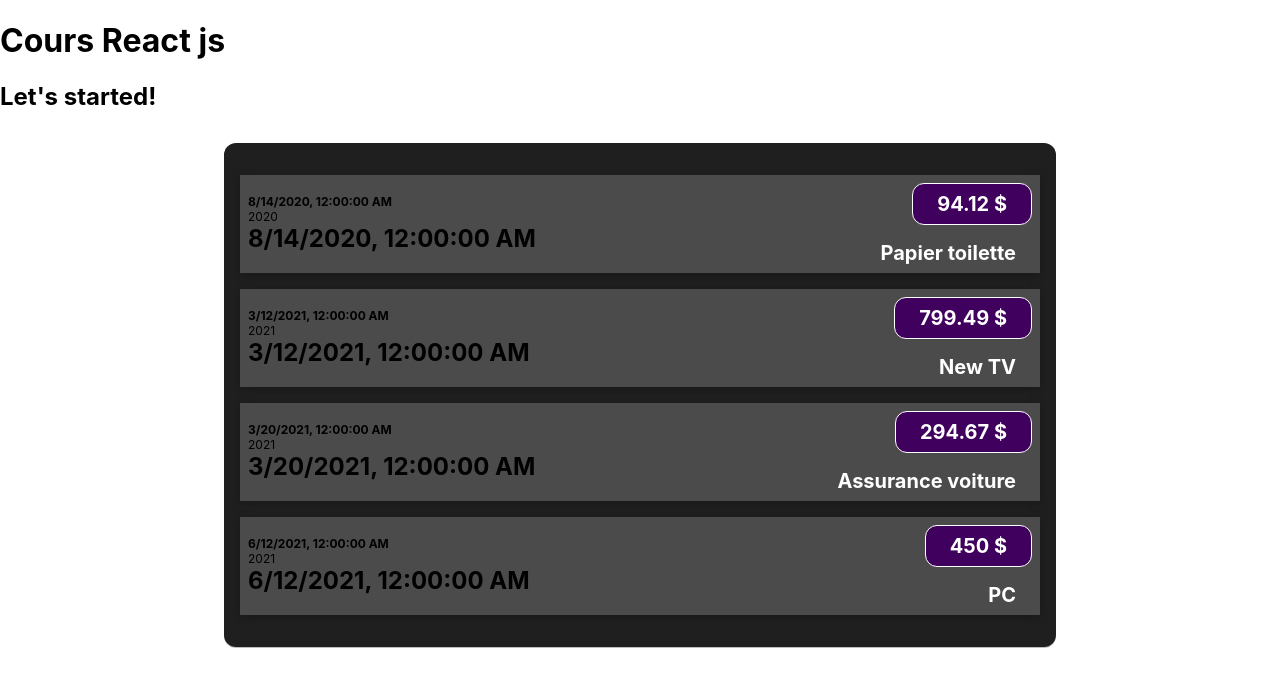
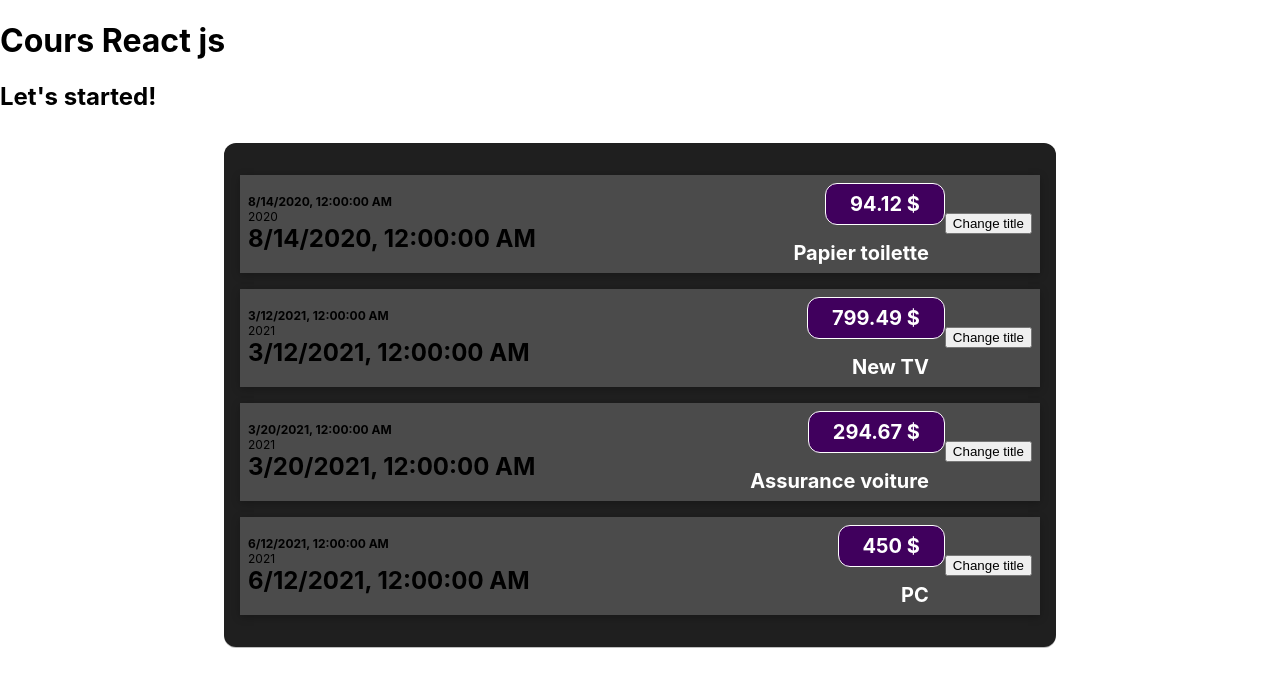
Before and after one commit to HKassogue/app_test_react_js, a React (Create React App) app: page / in a window 1280 px wide. Shown: the top 686 px of the page. Built offline with nearby package versions, Linux system fonts and the light colour scheme.

Commit message:
use of button handler with useState

```diff
--- a/src/components/expenses/DepenseDate.js
+++ b/src/components/expenses/DepenseDate.js
@@ -1,3 +1,5 @@
+import React from 'react';
+
 import './DepenseDate.css'
 
 const DepenseDate = (props) => {
--- a/src/components/expenses/DepenseItem.js
+++ b/src/components/expenses/DepenseItem.js
@@ -1,19 +1,26 @@
+import React, {useState} from 'react';
 import Carte from '../ui/Carte';
 import DepenseDate from './DepenseDate';
 
 import './DepenseItem.css'
 
 const DepenseItem = (props) => {
+    const [title, setTitle] = useState(props.title);
+
+    const clickHandler = () => {
+        setTitle('Updated');
+    };
 
     return (
         <div className='depense-item'>
             <DepenseDate date={props.date}/>
             <div className='depense-item__description'>
-                <h2>{props.title}</h2>
+                <h2>{title}</h2>
                 <div className='depense-item__price'>{props.amount} $</div>
             </div>
+            <button onClick={clickHandler}>Change title</button>
         </div>
     );
-}
+};
 
 export default DepenseItem;
--- a/src/components/expenses/Depenses.js
+++ b/src/components/expenses/Depenses.js
@@ -1,3 +1,4 @@
+import React from 'react';
 import DepenseItem from './DepenseItem';
 import './Depenses.css'
 
@@ -29,6 +30,6 @@
           />
         </div>
       );
-}
+};
 
 export default Depenses;
--- a/src/components/ui/Carte.js
+++ b/src/components/ui/Carte.js
@@ -1,3 +1,4 @@
+import React from 'react';
 import './Carte.css'
 
 const Carte = () => {
@@ -6,6 +7,6 @@
     return <div className='carte'>
 
     </div>
-}
+};
 
 export default Carte;
```
